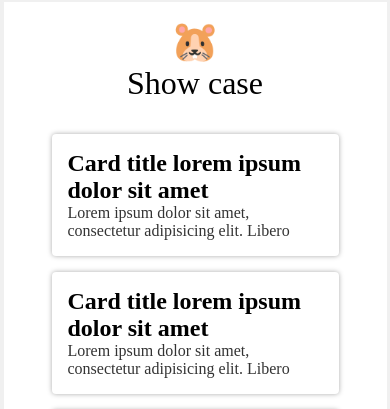
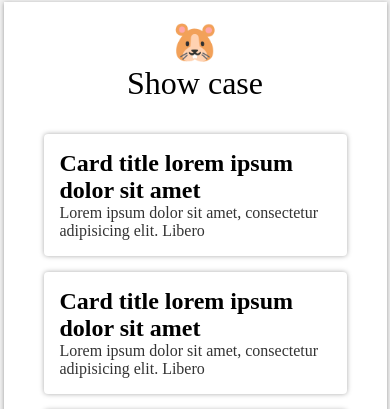
Before and after one commit to rod41732/my-website, a React (Create React App) app: page / in a window 390 px wide. Shown: the part 1159-1568 px from the top of the page. Built offline with nearby package versions, Linux system fonts and the light colour scheme.

Commit message:
Some layout polishing

```diff
--- a/src/routes/about/components/card.css
+++ b/src/routes/about/components/card.css
@@ -3,14 +3,14 @@
     box-shadow: 0px 0px 5px #aaa;
     padding: 16px;
     border-radius: 4px;
-    margin: 8px 16px;
-    width: calc(50% - 64px);
+    margin: 8px 8px;
+    width: calc(50% - 48px);
     display: inline-block;
 }
 
 @media only screen and (max-width: 768px) {
     .card {
-        width: calc(100% - 64px);
+        width: calc(100% - 48px);
     }
 }
 
--- a/src/routes/about/components/section.css
+++ b/src/routes/about/components/section.css
@@ -4,6 +4,7 @@
     background-color: white;
     margin: 16px auto;
     padding: 16px;
+    box-shadow: 0px 1px 4px #999;
 }
 
 .section-header {
```
